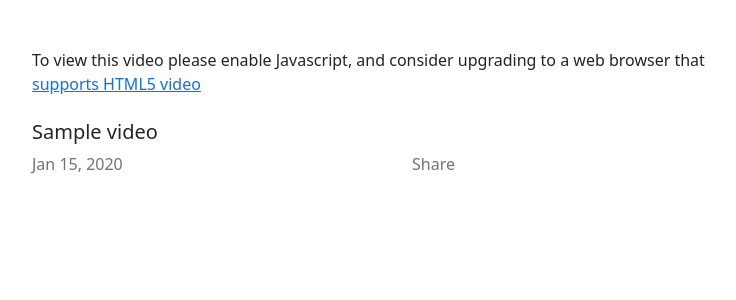
After one commit to TecnaGamer/videoSharer, a Django app: page /videos/1/ in a window 1280 px wide. The commit adds this page. Shown: the top 300 px of the page, without its empty margins (50-786 px from the left). Run offline with Django 3.2, Linux system fonts and the light colour scheme; tables that the repository leaves empty hold one stand-in row (values such as "Sample post"); some libraries are stand-ins or nearby versions.

Commit message:
upload and edit and delete

```diff
--- a/manage.py
+++ b/manage.py
@@ -2,7 +2,7 @@
 """Django's command-line utility for administrative tasks."""
 import os
 import sys
-import django
+
 
 def main():
     """Run administrative tasks."""
--- a/videoSharer/settings.py
+++ b/videoSharer/settings.py
@@ -32,6 +32,7 @@ ALLOWED_HOSTS = ['tecnagamer.pythonanywhere.com','127.0.0.1','localhost','35.172
 
 INSTALLED_APPS = [
     'videos',
+    'crispy_forms',
 
     'django.contrib.admin',
     'django.contrib.auth',
@@ -125,5 +126,4 @@ STATIC_URL = '/static/'
 MEDIA_ROOT = os.path.join(BASE_DIR, 'media')
 MEDIA_URL = '/media/'
 
-#Activate Django-Heroku.
-#django_heroku.settings(locals())
+CRISPY_TEMPLATE_PACK = 'bootstrap4'
--- a/videos/templates/videos/base.html
+++ b/videos/templates/videos/base.html
@@ -1,11 +1,36 @@
-<!DOCTYPE html>
-<html>
-<head>
-	<title></title>
-</head>
-<body>
-	{% block content %}
+<!doctype html>
+<html lang="en">
+  <head>
+    <!-- Required meta tags -->
+    <meta charset="utf-8">
+    <meta name="viewport" content="width=device-width, initial-scale=1">
 
-	{% endblock content %}
-</body>
+    <!-- Bootstrap CSS -->
+    <link href="https://cdn.jsdelivr.net/npm/bootstrap@5.0.0-beta2/dist/css/bootstrap.min.css" rel="stylesheet" integrity="sha384-BmbxuPwQa2lc/FVzBcNJ7UAyJxM6wuqIj61tLrc4wSX0szH/Ev+nYRRuWlolflfl" crossorigin="anonymous">
+
+  	<link href="https://vjs.zencdn.net/7.10.2/video-js.css" rel="stylesheet" />
+
+  	<!-- If you'd like to support IE8 (for Video.js versions prior to v7) -->
+  	<script src="https://vjs.zencdn.net/ie8/1.1.2/videojs-ie8.min.js"></script>
+
+    <title>Hello, world!</title>
+  </head>
+  <body>
+    {% block content %}
+    {% endblock content %}
+
+
+    <!-- Optional JavaScript; choose one of the two! -->
+
+    <!-- Option 1: Bootstrap Bundle with Popper -->
+    <script src="https://cdn.jsdelivr.net/npm/bootstrap@5.0.0-beta2/dist/js/bootstrap.bundle.min.js" integrity="sha384-b5kHyXgcpbZJO/tY9Ul7kGkf1S0CWuKcCD38l8YkeH8z8QjE0GmW1gYU5S9FOnJ0" crossorigin="anonymous"></script>
+
+    <!-- Option 2: Separate Popper and Bootstrap JS -->
+    <!--
+    <script src="https://cdn.jsdelivr.net/npm/@popperjs/core@2.6.0/dist/umd/popper.min.js" integrity="sha384-KsvD1yqQ1/1+IA7gi3P0tyJcT3vR+NdBTt13hSJ2lnve8agRGXTTyNaBYmCR/Nwi" crossorigin="anonymous"></script>
+    <script src="https://cdn.jsdelivr.net/npm/bootstrap@5.0.0-beta2/dist/js/bootstrap.min.js" integrity="sha384-nsg8ua9HAw1y0W1btsyWgBklPnCUAFLuTMS2G72MMONqmOymq585AcH49TLBQObG" crossorigin="anonymous"></script>
+    -->
+
+      <script src="https://vjs.zencdn.net/7.10.2/video.min.js"></script>
+  </body>
 </html>
--- /dev/null
+++ b/videos/templates/videos/detail_video.html
@@ -0,0 +1,51 @@
+{% extends 'videos/base.html' %}
+
+{% block content %}
+	<div class="container">
+		<div class="row mt-5">
+			<div class="col-md-8 col-sm-12 col-xs-12">
+				<video-js
+					width="720"
+					height="405"
+					controls
+					data-setup='{"playbackRates": [0.5, 1, 1.5, 2], "fluid": true}'>
+					<source src="/media/{{ object.video_file }}" type="video/mp4">
+					<p class="vjs-no-js">
+					To view this video please enable Javascript, and consider upgrading to a web browser that <a href="https://videojs.com/html5-video-support/" target="_blank">supports HTML5 video</a>
+					</p>
+				</video-js>
+				<h5 class="mt-4">{{ object.title }}</h5>
+				<div class="row">
+					<div class="col-md-6 text-muted">
+						<p>{{ object.date_posted | date:"M d, Y" }}</p>
+					</div>
+					<div class="col-md-6 text-muted text-right">
+						<ion-icon class="video-icons" name="share-social-outline" type="button"  data-toggle="modal" data-target="#exampleModal">
+                        Share
+                    </ion-icon>
+
+                    <!-- Modal -->
+                    <div class="modal fade" id="exampleModal" tabindex="-1" role="dialog" aria-labelledby="exampleModalLabel" aria-hidden="true">
+                        <div class="modal-dialog" role="document">
+                        <div class="modal-content">
+                            <div class="modal-header">
+                            <h5 class="modal-title" id="exampleModalLabel">Share This Video!</h5>
+                            <button type="button" class="close" data-dismiss="modal" aria-label="Close">
+                                <span aria-hidden="true">&times;</span>
+                            </button>
+                            </div>
+                            <div class="modal-body text-center">
+                                <ion-icon class="social-share-icons twitter-social-color" name="logo-twitter" data-sharer="twitter" data-title="Checkout {{ object.title }}!" data-hashtags="" data-url="http://localhost:8000/videos/{{ object.pk }}">Share on Twitter</ion-icon>
+                                <ion-icon class="social-share-icons facebook-social-color" name="logo-facebook" data-sharer="facebook" data-title="Checkout {{ object.title }} by {{ object.uploader }}!" data-hashtags="" data-url="http://localhost:8000/videos/{{ object.pk }}">Share on Facebook</ion-icon>
+                                <ion-icon class="social-share-icons reddit-social-color" name="logo-reddit" data-sharer="reddit" data-title="Checkout {{ object.title }} by {{ object.uploader }}!" data-hashtags="" data-url="http://localhost:8000/videos/{{ object.pk }}">Share on Reddit</ion-icon>
+                                <p class="mt-3">Link: http://localhost:8000/videos/{{ object.pk }}</p>
+                            </div>
+                        </div>
+                        </div>
+                    </div>
+
+			</div>
+		</div>
+	</div>
+
+{% endblock content %}
--- a/videos/urls.py
+++ b/videos/urls.py
@@ -1,8 +1,10 @@
 from django.contrib import admin
 from django.urls import path
-from .views import CreateVideo
+from .views import CreateVideo, DetailVideo, UpdateVideo, DeleteVideo
 
 urlpatterns = [
     path('create/', CreateVideo.as_view(), name='video-create'),
-
+    path('<int:pk>/', DetailVideo.as_view(), name='video-detail'),
+    path('<int:pk>/update', UpdateVideo.as_view(), name='video-update'),
+    path('<int:pk>/delete', DeleteVideo.as_view(), name='video-delete'),
 ]
--- a/videos/views.py
+++ b/videos/views.py
@@ -1,5 +1,6 @@
-from django.shortcuts import render
-from django.views.generic.edit import CreateView
+from django.shortcuts import render, reverse
+from django.views.generic.edit import CreateView, UpdateView, DeleteView
+from django.views.generic.detail import DetailView
 from .models import Video
 
 def index(request):
@@ -10,6 +11,25 @@ class CreateVideo(CreateView):
 	fields = ['title', 'description', 'video_file', 'thumbnail']
 	template_name = 'videos/create_video.html'
 
+	def get_success_url(self):
+		return reverse('video-detail', kwargs={'pk': self.object.pk})
 
-		#def get_success_url(self):
-		#	return reverse('video-detail', kwargs={'pk': self.object.pk})
+class DetailVideo(DetailView):
+	model = Video
+	template_name = 'videos/detail_video.html'
+
+class UpdateVideo(UpdateView):
+	model = Video
+	fields = ['title', 'description']
+	template_name = 'videos/create_video.html'
+
+	def get_success_url(self):
+		return reverse('video-detail', kwargs={'pk': self.object.pk})
+
+
+class DeleteVideo(DeleteView):
+	model = Video
+	template_name = 'videos/delete_video.html'
+
+	def get_success_url(self):
+		return reverse('index')
```
Also changed, not shown: videos/templates/videos/delete_video.html (added, +19 -0 lines), db.sqlite3, 4 other files.
